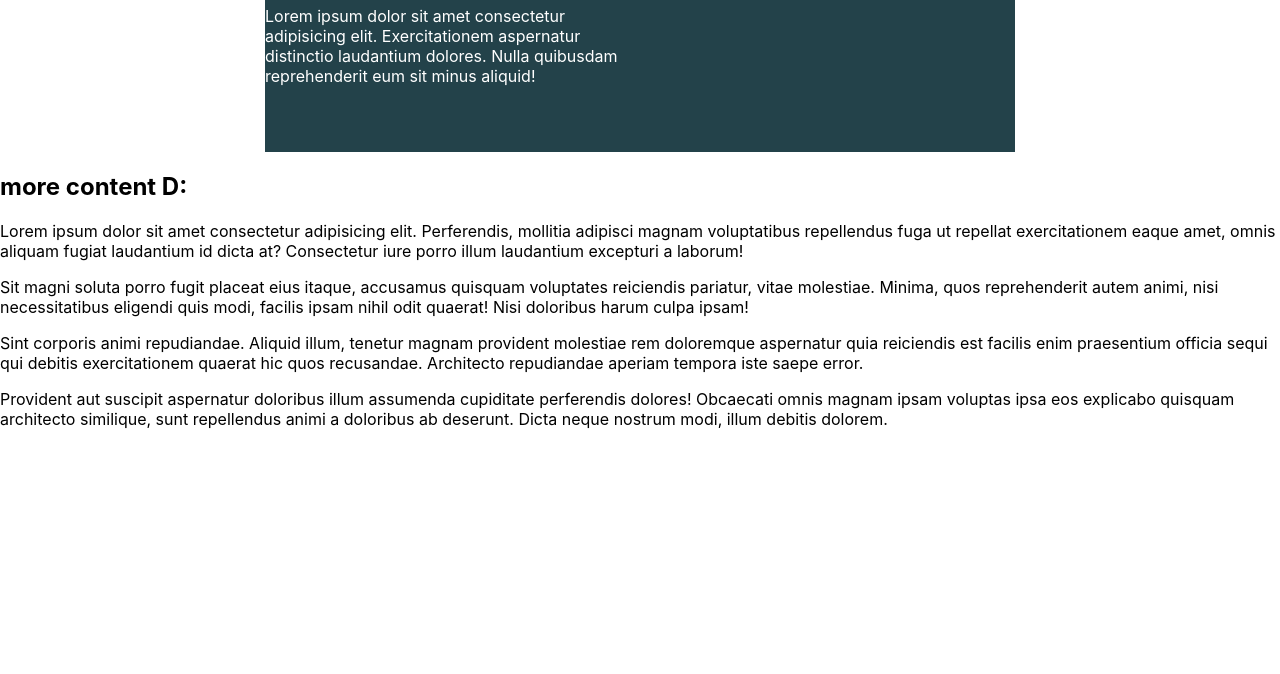
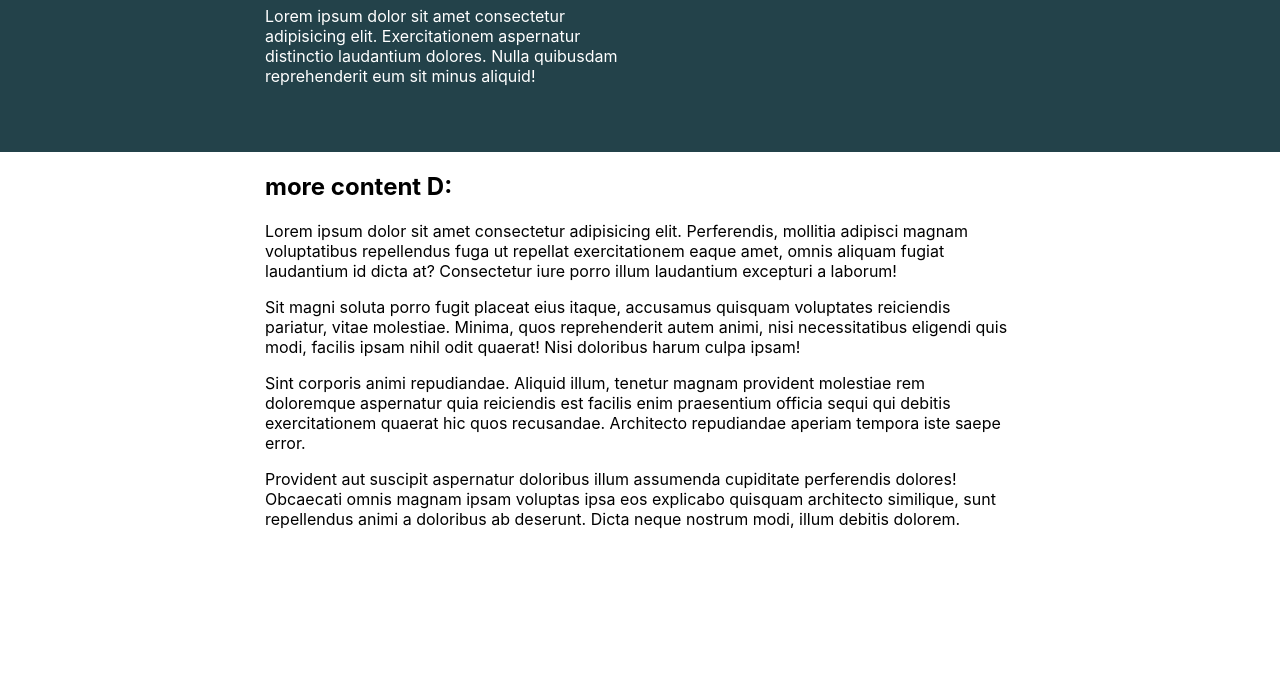
Before and after one commit to objectivum/crl-challenges, a plain HTML site: page challenge02/index.html in a window 1280 px wide. Shown: the part 126-800 px from the top of the page. Drawn offline with Linux system fonts and the light colour scheme.

Commit message:
feat: challenge 02, done

```diff
--- a/challenge02/index.html
+++ b/challenge02/index.html
@@ -10,19 +10,19 @@
 <body>
 
     <div class="container">
-        <div class="intro-content">
+        <div class="intro-content content">
             <h1>Lorem ipsum dolor sit.</h1>
             <p>Lorem ipsum dolor sit amet consectetur adipisicing elit. Exercitationem aspernatur distinctio laudantium dolores. Nulla quibusdam reprehenderit eum sit minus aliquid!</p>
         </div>
     </div>
 
-
-    <h2>more content D:</h2>
-    <p>Lorem ipsum dolor sit amet consectetur adipisicing elit. Perferendis, mollitia adipisci magnam voluptatibus repellendus fuga ut repellat exercitationem eaque amet, omnis aliquam fugiat laudantium id dicta at? Consectetur iure porro illum laudantium excepturi a laborum!</p>
-    <p>Sit magni soluta porro fugit placeat eius itaque, accusamus quisquam voluptates reiciendis pariatur, vitae molestiae. Minima, quos reprehenderit autem animi, nisi necessitatibus eligendi quis modi, facilis ipsam nihil odit quaerat! Nisi doloribus harum culpa ipsam!</p>
-    <p>Sint corporis animi repudiandae. Aliquid illum, tenetur magnam provident molestiae rem doloremque aspernatur quia reiciendis est facilis enim praesentium officia sequi qui debitis exercitationem quaerat hic quos recusandae. Architecto repudiandae aperiam tempora iste saepe error.</p>
-    <p>Provident aut suscipit aspernatur doloribus illum assumenda cupiditate perferendis dolores! Obcaecati omnis magnam ipsam voluptas ipsa eos explicabo quisquam architecto similique, sunt repellendus animi a doloribus ab deserunt. Dicta neque nostrum modi, illum debitis dolorem.</p>
-
+    <div class="content">
+        <h2>more content D:</h2>
+        <p>Lorem ipsum dolor sit amet consectetur adipisicing elit. Perferendis, mollitia adipisci magnam voluptatibus repellendus fuga ut repellat exercitationem eaque amet, omnis aliquam fugiat laudantium id dicta at? Consectetur iure porro illum laudantium excepturi a laborum!</p>
+        <p>Sit magni soluta porro fugit placeat eius itaque, accusamus quisquam voluptates reiciendis pariatur, vitae molestiae. Minima, quos reprehenderit autem animi, nisi necessitatibus eligendi quis modi, facilis ipsam nihil odit quaerat! Nisi doloribus harum culpa ipsam!</p>
+        <p>Sint corporis animi repudiandae. Aliquid illum, tenetur magnam provident molestiae rem doloremque aspernatur quia reiciendis est facilis enim praesentium officia sequi qui debitis exercitationem quaerat hic quos recusandae. Architecto repudiandae aperiam tempora iste saepe error.</p>
+        <p>Provident aut suscipit aspernatur doloribus illum assumenda cupiditate perferendis dolores! Obcaecati omnis magnam ipsam voluptas ipsa eos explicabo quisquam architecto similique, sunt repellendus animi a doloribus ab deserunt. Dicta neque nostrum modi, illum debitis dolorem.</p>
+    </div>
 
 </body>
 </html>
--- a/challenge02/style.css
+++ b/challenge02/style.css
@@ -28,14 +28,17 @@ body {
 }
 
 .container {
-  width: 80%;
-  max-width: 750px;
-  margin: 0 auto;
   background: #23424a;
   color: white;
   padding: 50px 0;
 }
 
-.intro-content {
+.intro-content * {
   width: 50%;
 }
+
+.content {
+  width: 80%;
+  max-width: 750px;
+  margin: 0 auto;
+}
```
